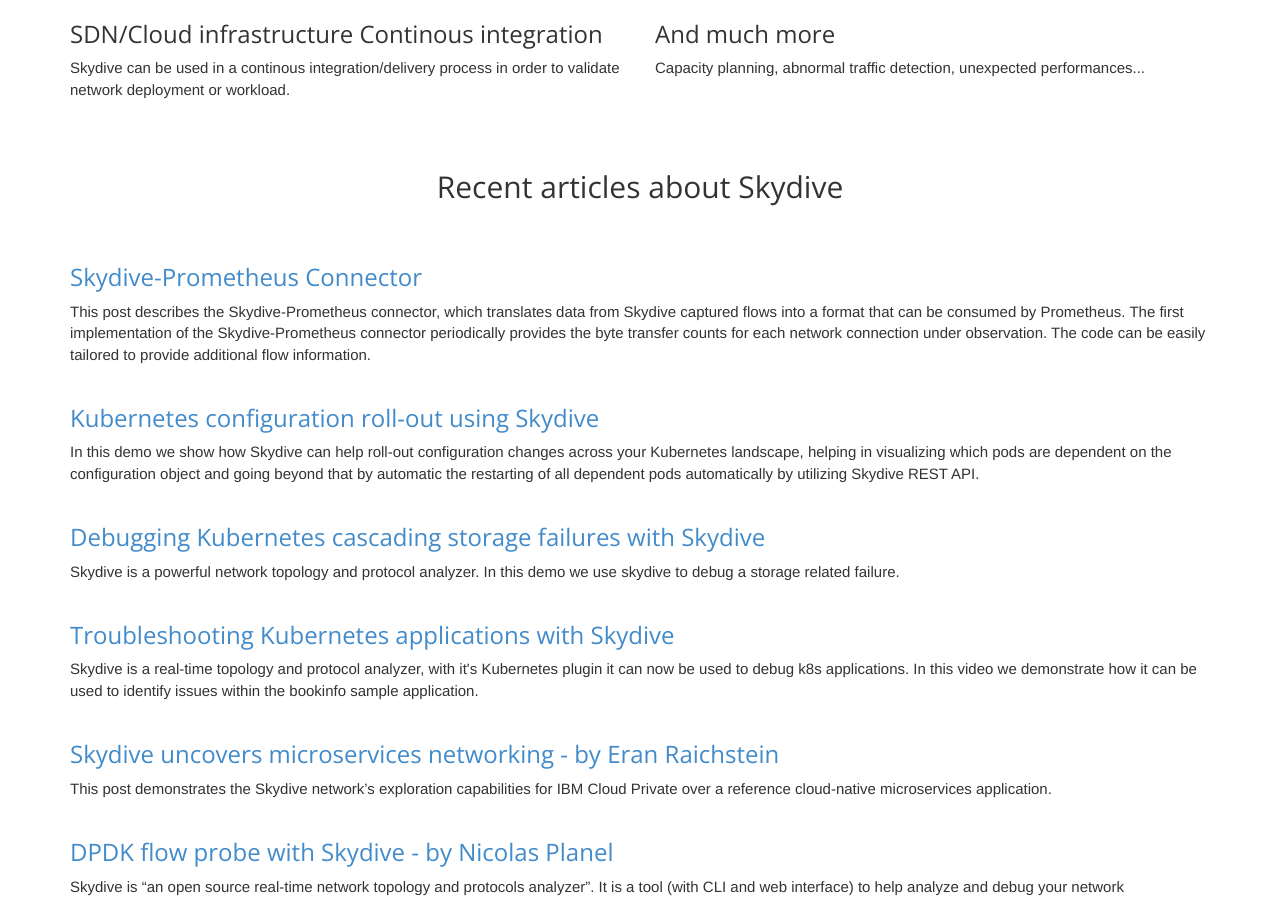
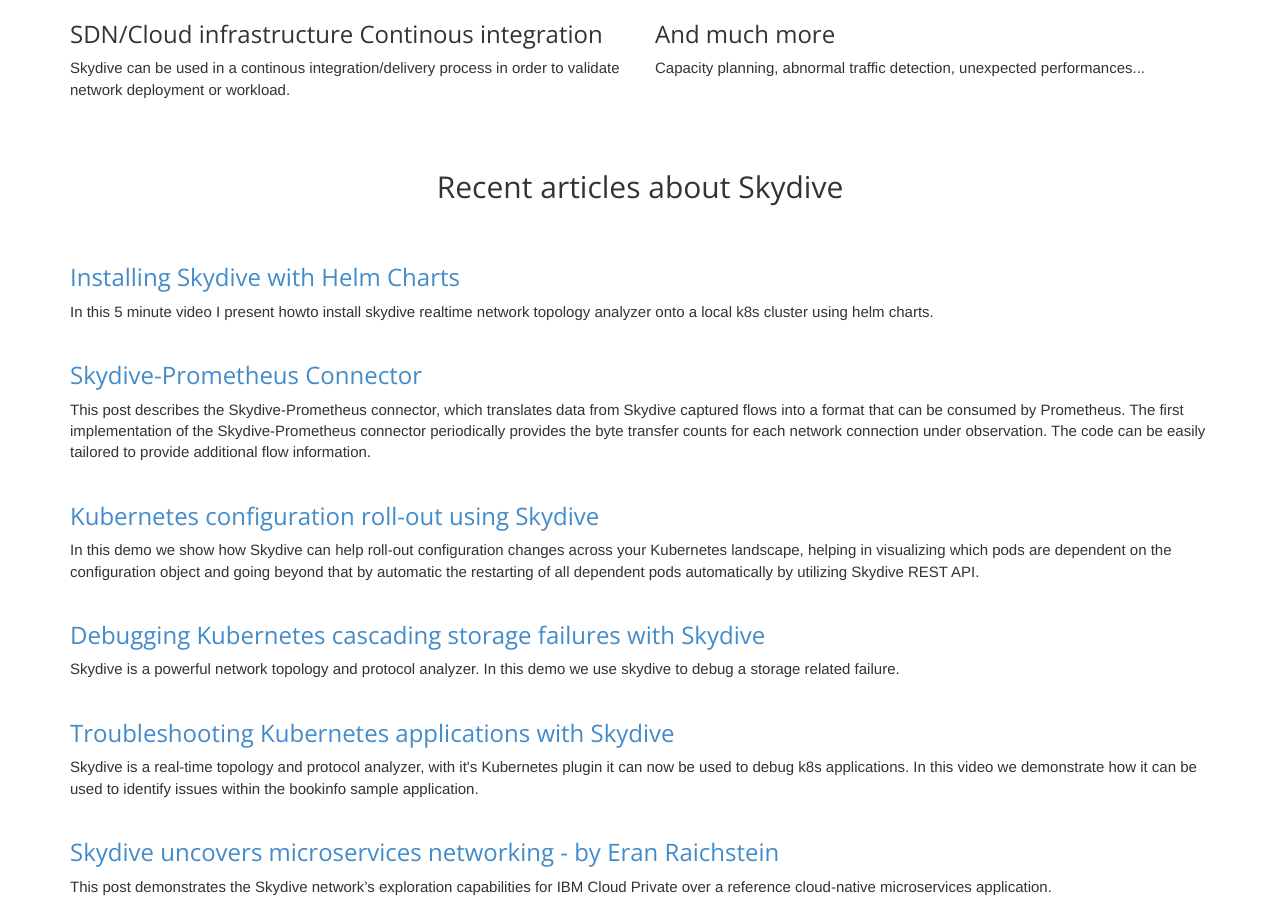
Before and after one commit to skydive-project/skydive.network, a Jekyll site: the page built from index.md, in a window 1280 px wide and 900 px high, scrolled down 1750 px. Built offline with Jekyll 4.4.1, drawn with Linux system fonts in a browser that asks for light colours; nearby versions of some CDN libraries.

Commit message:
recent: link to installing skydive with helm video

```diff
--- a/_layouts/index.html
+++ b/_layouts/index.html
@@ -118,6 +118,17 @@
 
 		<div class="row">
 			<div class="col-sm-12">
+				<h3><a href="https://www.youtube.com/watch?v=-JJqROFEyTM&t=8s">
+					Installing Skydive with Helm Charts
+				</a></h3>
+				<p>
+In this 5 minute video I present howto install skydive realtime network topology analyzer onto a local k8s cluster using helm charts.
+				</p>
+			</div>
+		</div>
+
+		<div class="row">
+			<div class="col-sm-12">
 				<h3><a href="http://skydive.network/blog/prometheus-connector.html">
 					Skydive-Prometheus Connector
 				</a></h3>
```
